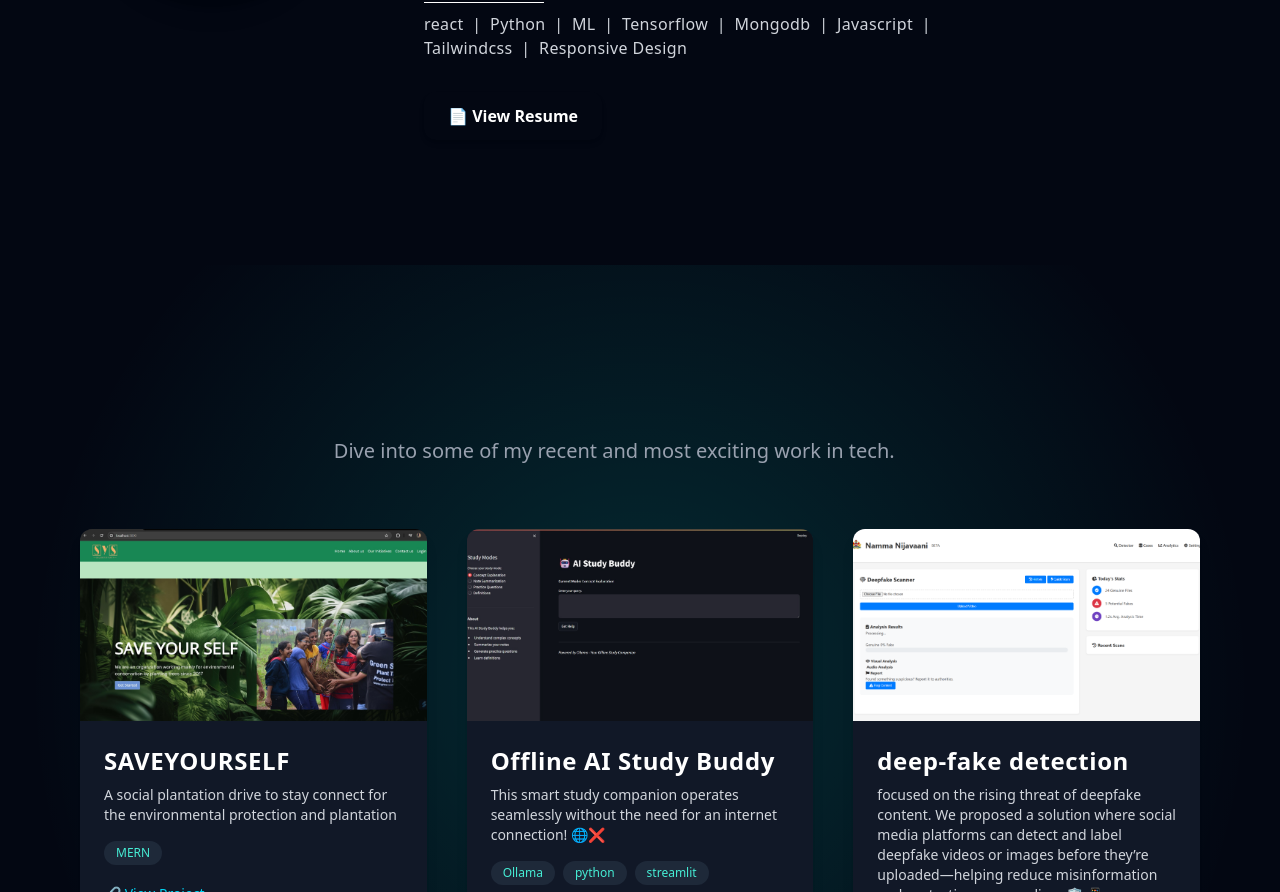
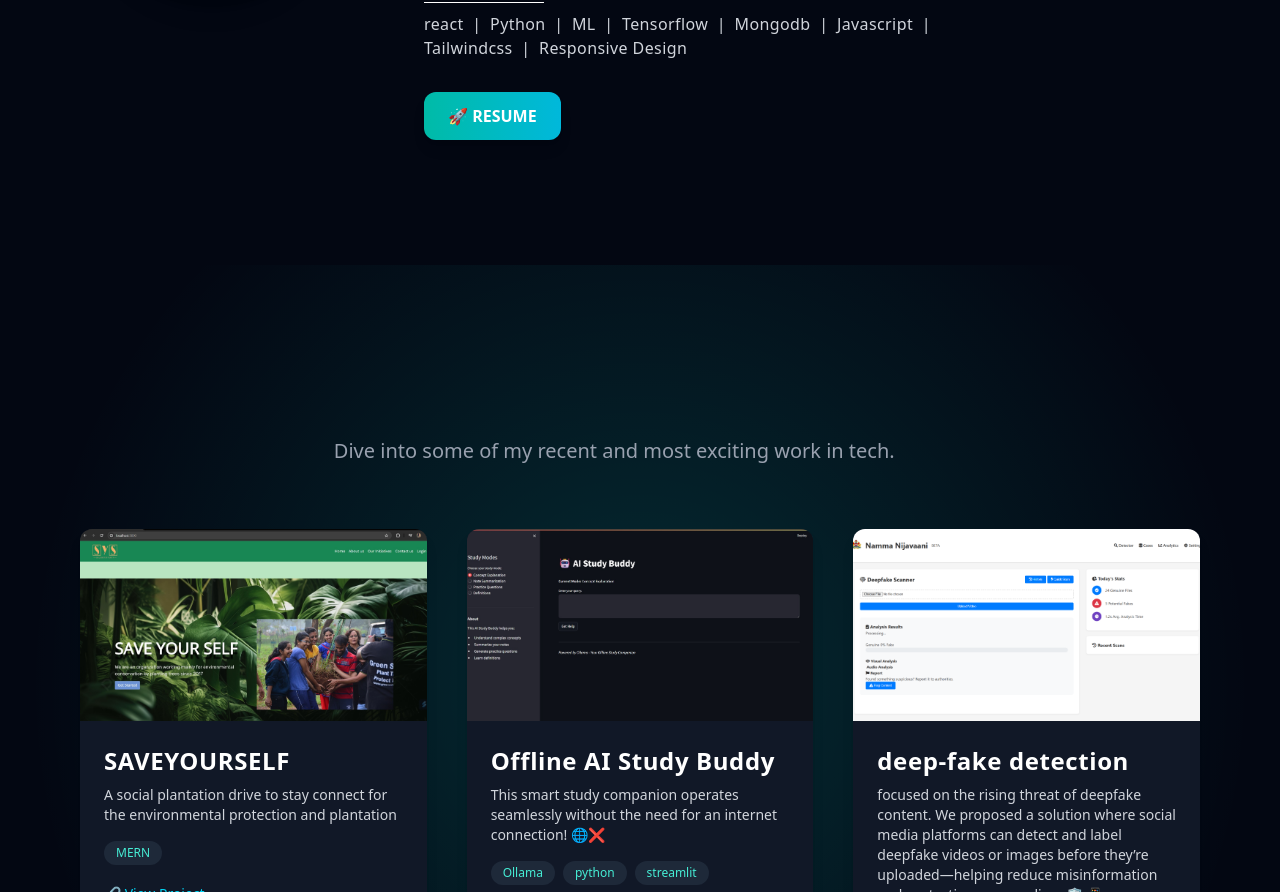
Before and after one commit to hacknotch/PERSNOLPORTFOLIO, a React (Vite) app: page / in a window 1280 px wide. Shown: the part 1335-2227 px from the top of the page. Built offline with nearby package versions, Linux system fonts and the light colour scheme.

Commit message:
about.jsx

```diff
--- a/src/components/about.jsx
+++ b/src/components/about.jsx
@@ -45,13 +45,11 @@ export default function About() {
 
           {/* Resume Button */}
           <a
-            href="https://docs.google.com/document/d/1jswsuC21hH_yMF-ZPNwCHOQOAHcDeY0f/view"
-            target="_blank"
-            rel="noopener noreferrer"
-            className="inline-block bg-gradient-to-r from-primary to-secondary hover:from-secondary hover:to-primary text-white font-bold py-3 px-6 rounded-xl shadow-md transition-all duration-300 hover:scale-105 hover:shadow-cyan-400/50"
-          >
-            📄 View Resume
-          </a>
+          href="#projects"
+          className="inline-block bg-gradient-to-r from-teal-500 to-cyan-500 hover:from-cyan-500 hover:to-teal-500 text-white font-bold py-3 px-6 rounded-xl shadow-lg transition-all duration-300 hover:scale-105 hover:shadow-cyan-400/50"
+        >
+          🚀 RESUME
+        </a>
         </div>
       </div>
     </section>
```
